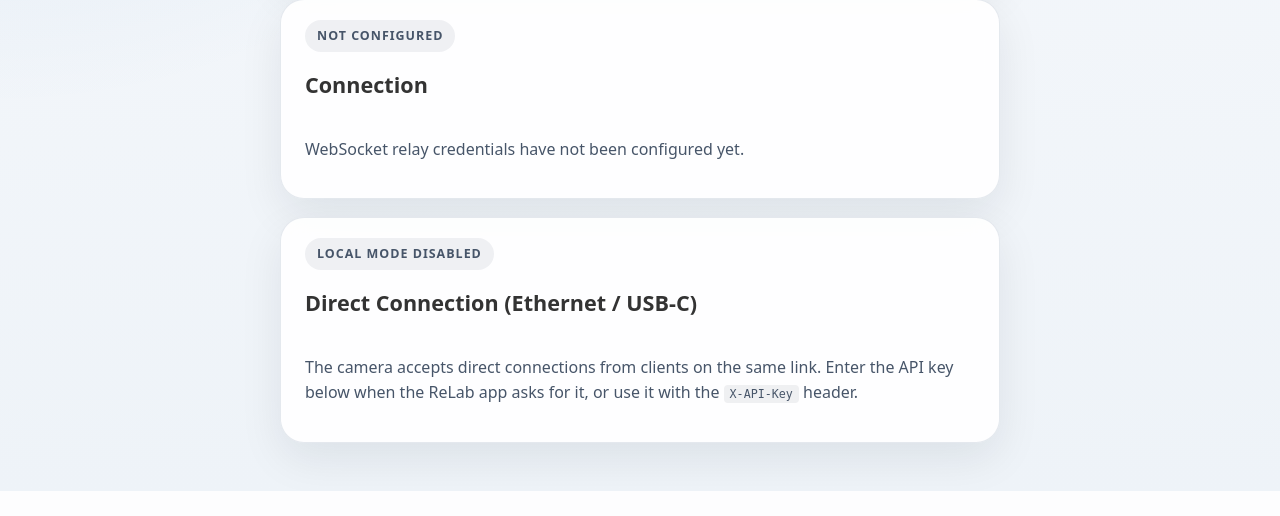
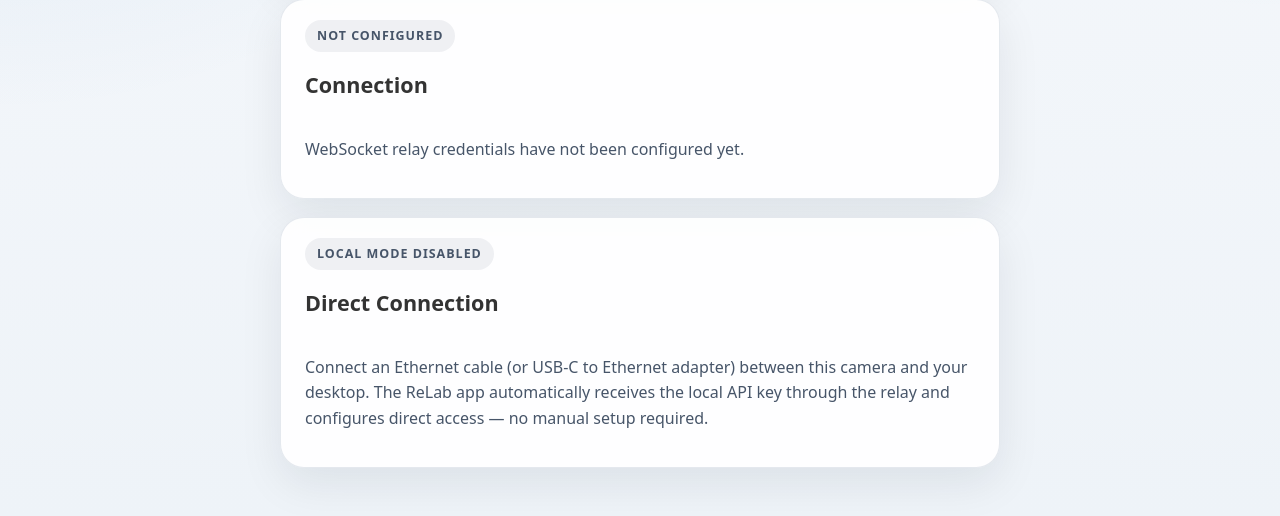
Before and after one commit to CMLPlatform/relab-rpi-cam-plugin, a FastAPI app: template app/templates/setup.html in a window 1280 px wide. Shown: the part 553-1069 px from the top of the page. Before the commit the page ends 1044 px from the top, so only its background shows below. Run offline with FastAPI, Linux system fonts and the light colour scheme; the template is opened without the code that fills it, so the values that code supplies are empty.

Commit message:
feat: enhance local connection mode with auto-generated API key and startup banner

```diff
--- a/app/main.py
+++ b/app/main.py
@@ -111,6 +111,43 @@ class RateLimiter:
         return response
 
 
+def _log_startup_banner() -> None:
+    """Print a concise operator-facing summary to logs / journalctl.
+
+    Useful when accessing the Pi over SSH without a browser.  The banner shows
+    the current operating mode, the setup page URL, and a hint for retrieving
+    the local API key from the command line.
+    """
+    import socket as _socket
+
+    try:
+        hostname = _socket.gethostname()
+    except OSError:
+        hostname = "localhost"
+
+    setup_url = f"http://{hostname}.local:{settings.base_url.port or 8018}/setup"
+
+    if settings.relay_enabled:
+        mode_line = f"PAIRED      camera_id={settings.relay_camera_id}"
+    elif settings.pairing_backend_url:
+        mode_line = "PAIRING     waiting for code to be claimed in the ReLab app"
+    else:
+        mode_line = "IDLE        no pairing backend configured"
+
+    local_key_hint = "run:  just show-key" if settings.local_api_key else "not yet generated"
+
+    sep = "═" * 54
+    banner = (
+        f"\n{sep}\n"
+        f"  ReLab RPi Camera  v{version}\n"
+        f"  Setup    : {setup_url}\n"
+        f"  Mode     : {mode_line}\n"
+        f"  Local key: {local_key_hint}\n"
+        f"{sep}"
+    )
+    logger.info(banner)
+
+
 @asynccontextmanager
 async def lifespan(app: FastAPI) -> AsyncGenerator[None]:
     """Lifespan event handler for FastAPI application.
@@ -122,8 +159,10 @@ async def lifespan(app: FastAPI) -> AsyncGenerator[None]:
 
     # Load relay credentials from pairing file (if present)
     apply_relay_credentials()
-    # Load or generate local-mode API key (no-op when local_mode_enabled=False)
+    # Load or generate local-mode API key
     apply_local_mode()
+    # Print operator-facing startup summary to logs / stdout
+    _log_startup_banner()
 
     # Set up temporary directories
     await setup_directory(settings.image_path)
--- a/app/templates/setup.html
+++ b/app/templates/setup.html
@@ -143,13 +143,16 @@
       {% endif %}
       <h2>Connection</h2>
       {% if relay_enabled %}
-        <table>
-          <tr><td>Backend URL</td><td><code>{{ relay_backend_url or 'not set' }}</code></td></tr>
-          <tr><td>Camera ID</td><td>{% if relay_camera_id %}<code>{{ relay_camera_id }}</code>{% else %}<em>not set</em>{% endif %}</td></tr>
-        </table>
         <div>
           <button class="btn btn--danger" onclick="unpair()">Unpair</button>
         </div>
+        <details style="margin-top:4px">
+          <summary style="cursor:pointer;font-size:0.85em;opacity:0.6">Connection details</summary>
+          <table style="margin-top:8px">
+            <tr><td>Backend URL</td><td><code>{{ relay_backend_url or 'not set' }}</code></td></tr>
+            <tr><td>Camera ID</td><td>{% if relay_camera_id %}<code>{{ relay_camera_id }}</code>{% else %}<em>not set</em>{% endif %}</td></tr>
+          </table>
+        </details>
       {% else %}
         <p>WebSocket relay credentials have not been configured yet.</p>
       {% endif %}
@@ -165,10 +168,11 @@
       {% else %}
         <div class="status-chip status-chip--muted">Local mode disabled</div>
       {% endif %}
-      <h2>Direct Connection (Ethernet / USB-C)</h2>
+      <h2>Direct Connection</h2>
       <p>
-        The camera accepts direct connections from clients on the same link. Enter the API key
-        below when the ReLab app asks for it, or use it with the <code>X-API-Key</code> header.
+        Connect an Ethernet cable (or USB-C to Ethernet adapter) between this camera and your
+        desktop. The ReLab app automatically receives the local API key through the relay and
+        configures direct access — no manual setup required.
       </p>
       {% if local_api_key %}
         <table>
@@ -182,11 +186,11 @@
               </button>
             </td>
           </tr>
-          <tr><td>HLS preview port</td><td><code>:8888</code> — reachable at <code>http://&lt;this-ip&gt;:8888/cam-preview/index.m3u8</code></td></tr>
-          <tr><td>API port</td><td><code>:8018</code> — reachable at <code>http://&lt;this-ip&gt;:8018</code></td></tr>
+          <tr><td>HLS preview</td><td><code>http://&lt;this-ip&gt;:8888/cam-preview/index.m3u8</code></td></tr>
+          <tr><td>API</td><td><code>http://&lt;this-ip&gt;:8018</code></td></tr>
         </table>
         <p style="font-size:0.85em;opacity:0.7">
-          This generates a local API key, displays it here, and adds it to the allowed key list.
+          Only needed for manual setup or non-ReLab clients (<code>X-API-Key</code> header).
           The WebSocket relay keeps running in parallel — remote access is unaffected.
         </p>
       {% endif %}
```
Also changed, not shown: README.md, 2 other files.
